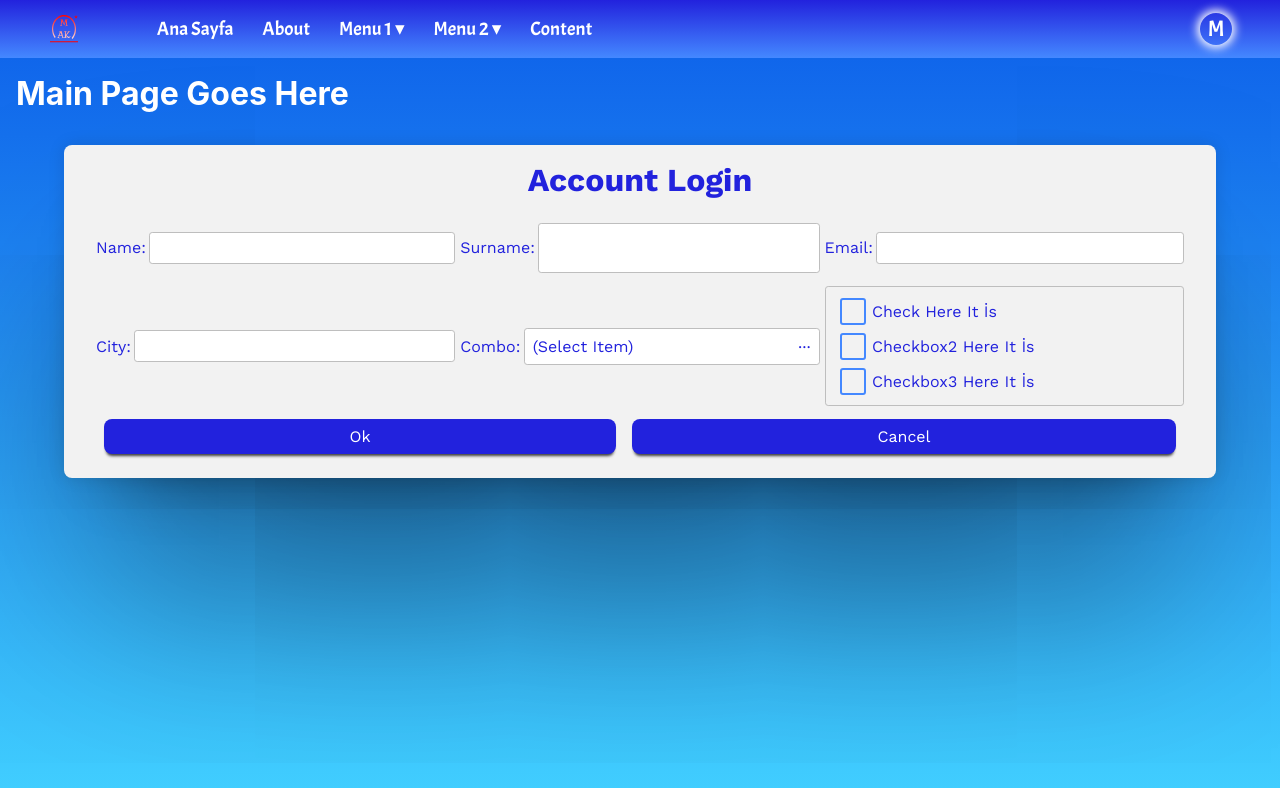
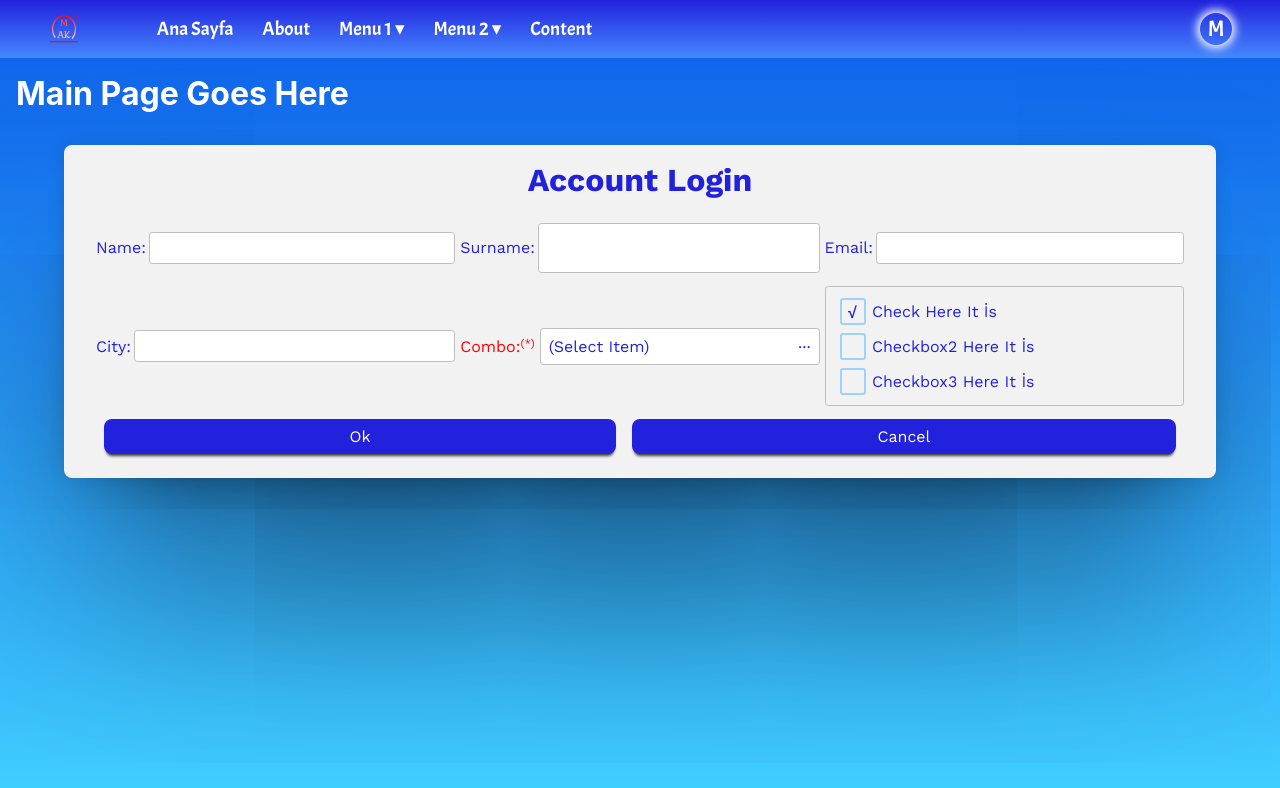
Before and after one commit to mehmetak78/react-components-mak, a React (Create React App) app: page / in a window 1280 px wide. Shown: the top 788 px of the page. Built offline with nearby package versions, Linux system fonts and the light colour scheme.

Commit message:
formData

```diff
--- a/public/css/styles.css
+++ b/public/css/styles.css
@@ -688,7 +688,7 @@ textarea:focus,
 }
 .textbox .checkbox-item label:before, .textarea .checkbox-item label:before, .combobox .checkbox-item label:before, .checkbox .checkbox-item label:before {
   content: "";
-  border: 2px solid #4488ff;
+  border: 2px solid #9ED1FF;
   border-radius: 3px;
   height: 1.4rem;
   width: 1.4rem;
--- a/public/scss/default/_config.scss
+++ b/public/scss/default/_config.scss
@@ -38,7 +38,7 @@ $color-input-background: #fff;
 $color-input-border: #BEBEBE;
 $color-input-hover: #88D5E9;
 $color-input-selected: #88D5E9;
-$color-input-checkbox-border: #4488ff;
+$color-input-checkbox-border: #9ED1FF;
 $color-input-checkbox-check: #2222dd;
 
 
--- a/src/App.js
+++ b/src/App.js
@@ -6,8 +6,8 @@ import {cancelFocusCheckBoxGroup} from "./components/formComponents/CheckBoxGrou
 import PageForm1 from "./pages/PageForm1";
 
 window.onclick = function(event) {
-  console.log("App.window.onClick()");
-  console.log(event.target);
+  // console.log("App.window.onClick()");
+  // console.log(event.target);
   if (!event.target.classList.contains("combo-main")) {
     closeAllComboItems();
   }
--- a/src/components/formComponents/CheckBox.js
+++ b/src/components/formComponents/CheckBox.js
@@ -1,14 +1,13 @@
 import React from 'react';
 
 const CheckBox = (props) => {
-  const {className, item, checkBoxClicked} = props;
-
+  const {className, item, checkBoxClicked, onChange} = props;
 
 
   return (
     <div className= {"checkbox " +className} >
       <div className="checkbox-item" >
-        <input type="checkbox" className="checkbox" id={item.id} onClick={checkBoxClicked}/>
+        <input type="checkbox" className="checkbox" id={item.id} name={item.name} checked={item.checked} onClick={checkBoxClicked} onChange={onChange}/>
         <label htmlFor={item.id}>{item.label}</label>
       </div>
     </div>
--- a/src/components/formComponents/CheckBoxGroup.js
+++ b/src/components/formComponents/CheckBoxGroup.js
@@ -9,7 +9,7 @@ const cancelFocusCheckBoxGroup = () => {
 }
 
 const CheckBoxGroup = (props) => {
-  const {className, checkBoxItems, flex} = props;
+  const {className, items, flex, onChange} = props;
 
   const checkBoxClicked = (event) => {
     const checkBoxGroupElem = event.target.parentNode.parentNode.parentNode;
@@ -20,15 +20,15 @@ const CheckBoxGroup = (props) => {
     <div className= {"checkbox-group " + (flex ? "checkbox-group-row " : " checkbox-group-column ") + className }
 
     >
-      {checkBoxItems.map(item => (
-        <CheckBox item={item} checkBoxClicked={checkBoxClicked}/>
+      {items.map(item => (
+        <CheckBox item={item} checkBoxClicked={checkBoxClicked} onChange={onChange}/>
       ))}
     </div>
   );
 };
 
 CheckBoxGroup.defaultProps = {
-  checkBoxItems: [
+  items: [
     {
       id: "checkbox1",
       name: "checkbox",
--- a/src/components/formComponents/ComboBox.js
+++ b/src/components/formComponents/ComboBox.js
@@ -14,15 +14,16 @@ const closeAllComboItems = () => {
 }
 
 const Combobox = (props) => {
-  const {className, id, name, label, type, autoComplete, required, multi} = props;
+  const {className, name, label, required, multi, hasBlank, items, selectedItems} = props;
 
-  const [selectedItem, setSelectedItem] = useState(FIRST_SINGLE_MESSAGE);
-
-  const [selectedItems] = useState(new Set());
+  const [selectedItem, setSelectedItem] = useState("");
 
   useEffect(() => {
     if (multi) {
       setSelectedItem(FIRST_MULTI_MESSAGE);
+    }
+    else {
+      setSelectedItem(FIRST_SINGLE_MESSAGE);
     }
     // eslint-disable-next-line
   }, []);
@@ -44,8 +45,6 @@ const Combobox = (props) => {
       const formButtons = document.querySelector(".form-btn-group");
       formButtons.classList.toggle("form-btn-group-stop-hover");
     }
-
-
   }
 
   const comboItemClicked = (e) => {
@@ -70,12 +69,29 @@ const Combobox = (props) => {
       setSelectedItem(e.target.id);
       const comboItems = e.target.parentNode;
       closeComboItem(comboItems);
+      selectedItems.forEach(item=> {
+        selectedItems.delete(item);
+      })
+      const previousItem = comboItems.querySelector(".combo-item-selected");
+      if (previousItem) {
+        previousItem.classList.remove("combo-item-selected")
+      }
+      if (e.target.id !== FIRST_SINGLE_MESSAGE) {
+        selectedItems.add(e.target.id);
+        e.target.classList.add("combo-item-selected");
+      }
     }
   }
 
   const emptyItem = (
-    multi ? "":
-     <div className="combo-item" id={FIRST_SINGLE_MESSAGE} onClick={comboItemClicked}>&nbsp;</div>
+    multi ? "" :
+     hasBlank ? <div className="combo-item" id={FIRST_SINGLE_MESSAGE} onClick={comboItemClicked}>&nbsp;</div> : ""
+  )
+
+  const cbItems = (
+    items.map(item=> {
+      return <div className="combo-item" id={item.id} onClick={comboItemClicked}>{item.id}</div>
+    })
   )
 
   const classNameForRequired = required ? " required": " ";
@@ -85,12 +101,7 @@ const Combobox = (props) => {
         {selectedItem}
         <div className="combo-items ">
           {emptyItem}
-          <div className="combo-item" id="Item1" onClick={comboItemClicked}>Item1</div>
-          <div className="combo-item" id="Item2" onClick={comboItemClicked}>Item2</div>
-          <div className="combo-item" id="Item3" onClick={comboItemClicked}>Item3</div>
-          <div className="combo-item" id="Item4" onClick={comboItemClicked}>Item4</div>
-          <div className="combo-item" id="Item5" onClick={comboItemClicked}>Item5</div>
-          <div className="combo-item" id="Item6" onClick={comboItemClicked}>Item6</div>
+          {cbItems}
         </div>
       </div>
       <label htmlFor={name}>{label}</label>
@@ -105,6 +116,7 @@ Combobox.defaultProps = {
   type: "text",
   autoComplete: "",
   required: false,
-  multi: false
+  multi: false,
+  hasBlank: false
 }
 export {Combobox, closeAllComboItems};
--- a/src/pages/PageForm1.js
+++ b/src/pages/PageForm1.js
@@ -4,7 +4,6 @@ import TextBox from "../components/formComponents/TextBox";
 import TextArea from "../components/formComponents/TextArea";
 import {Combobox} from "../components/formComponents/ComboBox";
 import FormButtons from "../components/formComponents/FormButtons";
-import CheckBox from "../components/formComponents/CheckBox";
 import {CheckBoxGroup} from "../components/formComponents/CheckBoxGroup";
 
 
@@ -14,19 +13,28 @@ const PageForm1 = () => {
     name: "",
     surname: "",
     email: "",
-    city: ""
+    city: "",
+    checkbox1: true,
+    checkbox2: false,
+    checkbox3: false,
+    combo1SelectedItems: new Set()
   });
 
 
   const onSubmit = (e) => {
     e.preventDefault();
-    console.log("OnSubmit")
     console.log(formData)
   }
 
   const onChange = (e => {
-    console.log("OnChange");
-    setFormData({...formData, [e.target.name]: e.target.value})
+    console.log("OnChange")
+    console.log(e.target)
+    if (e.target.type==="checkbox") {
+      setFormData({...formData, [e.target.name]: e.target.checked})
+    }
+    else {
+      setFormData({...formData, [e.target.name]: e.target.value})
+    }
   })
 
   return (
@@ -74,21 +82,32 @@ const PageForm1 = () => {
         />
         <Combobox
           label="Combo:"
-          name="surname"
+          name="cb1"
           type="text"
           autoComplete="surname"
-          //required
+          required
           //multi
+          hasBlank
+          selectedItems={formData.combo1SelectedItems}
+          items ={
+            [
+              {id: "Combobox Item 1"},
+              {id: "Combobox Item 2"},
+              {id: "Combobox Item 3"},
+            ]
+          }
         />
         <CheckBoxGroup
-          checkBoxItems = {
+          items = {
             [
-              {id: "checkbox1", name: "checkbox1", label: "Check Here It İs"},
-              {id: "checkbox2", name: "checkbox2", label: "Checkbox2 Here It İs"},
-              {id: "checkbox3", name: "checkbox3", label: "Checkbox3 Here It İs"},
+              {id: "checkbox1", name: "checkbox1", checked:formData.checkbox1 ,label: "Check Here It İs"},
+              {id: "checkbox2", name: "checkbox2", checked:formData.checkbox2, label: "Checkbox2 Here It İs"},
+              {id: "checkbox3", name: "checkbox3", checked:formData.checkbox3, label: "Checkbox3 Here It İs"},
             ]
           }
           //flex
+
+          onChange={onChange}
         />
 
         <FormButtons
```
